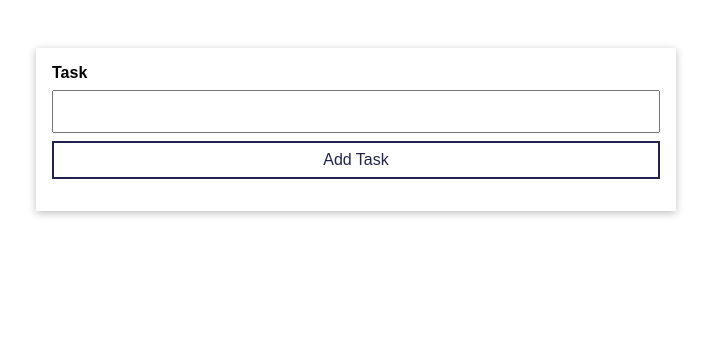
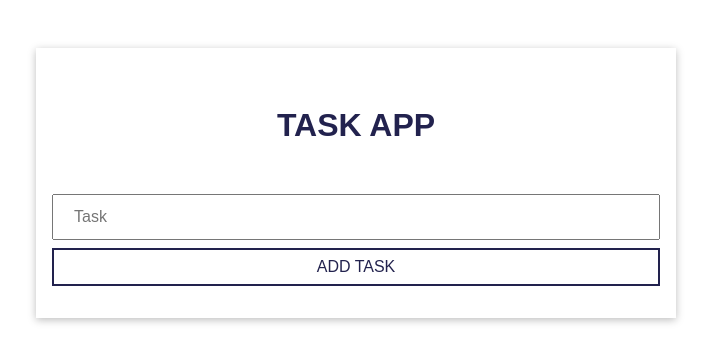
Before and after one commit to jutionck/vue-js-101, a plain HTML site: page index.html in a window 1280 px wide. Shown: the whole page, without its empty margins (284-995 px from the left). Drawn offline with nearby package versions, Linux system fonts and the light colour scheme.

Commit message:
add: basic -> interpolation data binding

```diff
--- a/index.html
+++ b/index.html
@@ -11,8 +11,8 @@
 
     <div id="app">
       <div>
-        <label for="goal">Task</label>
-        <input type="text" id="goal" v-model="enteredValue">
+        <h4 class="title">{{ title }}</h4>
+        <input type="text" id="goal" v-model="enteredValue" placeholder="Task">
         <button class="btn dark" v-on:click="addGoal">Add Task</button>
       </div>
         <ul>
--- a/index.js
+++ b/index.js
@@ -1,6 +1,8 @@
-Vue.createApp({
+const app = Vue.createApp({
   data() {
     return {
+      // interpolation
+      title: 'Task App',
       goals: [],
       enteredValue: ''
     };
@@ -11,4 +13,6 @@ Vue.createApp({
       this.enteredValue = '';
     }
   }
-}).mount('#app')
+});
+
+app.mount('#app');
--- a/style.css
+++ b/style.css
@@ -17,15 +17,19 @@ body {
   box-shadow: 0 2px 8px rgba(0, 0, 0, 0.26);
 }
 
-label, input {
-  font-weight: bold;
-}
-
 input[type=text] {
   width: 100%;
   padding: 12px 20px;
   margin: 8px 0;
   box-sizing: border-box;
+  font-size: 1rem;
+}
+
+.title {
+  font-size: 2rem;
+  text-align: center;
+  color: #003d;
+  text-transform: uppercase;
 }
 
 .btn {
@@ -36,6 +40,7 @@ input[type=text] {
   font-size: 16px;
   cursor: pointer;
   width: 100%;
+  text-transform: uppercase;
 }
 
 .dark {
```
